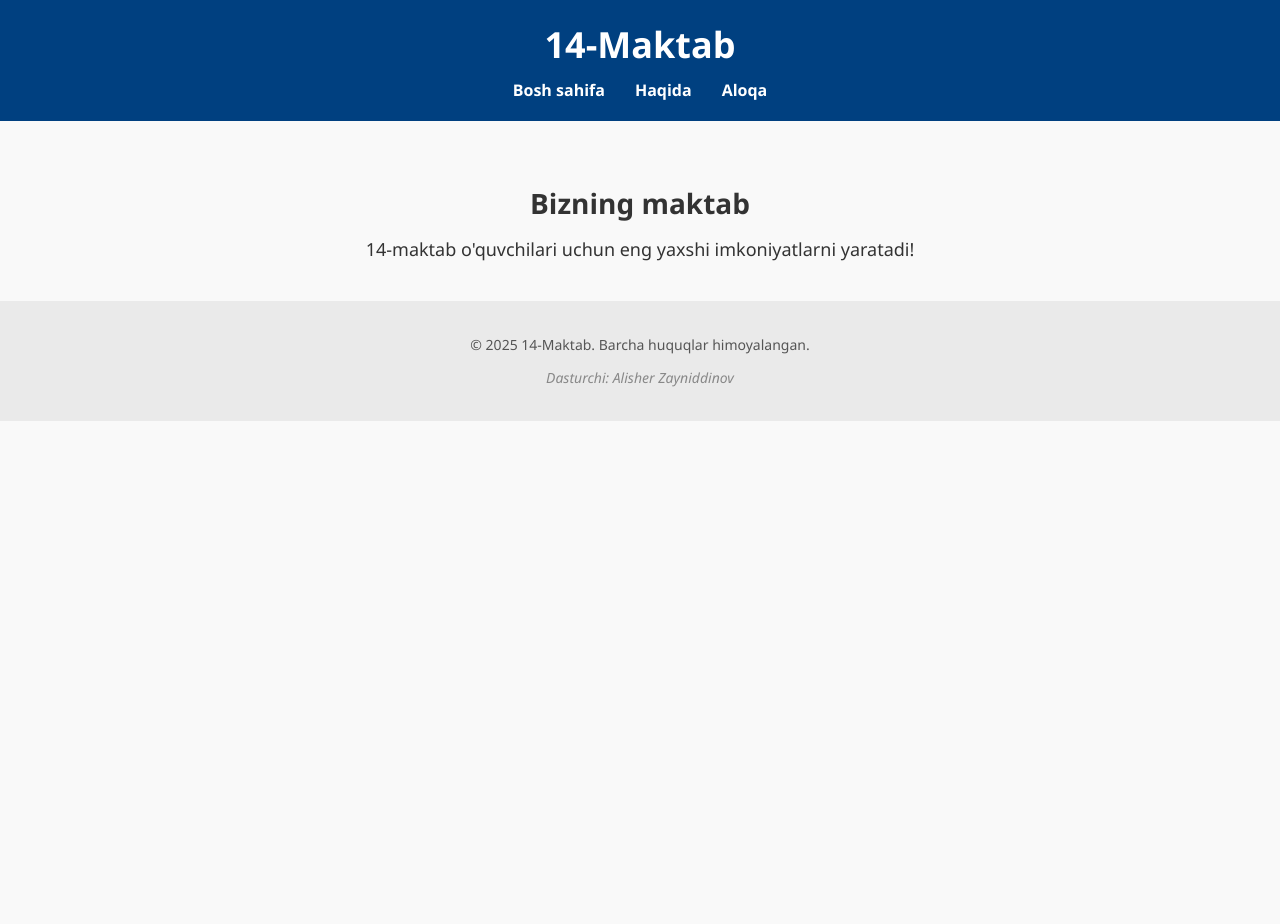
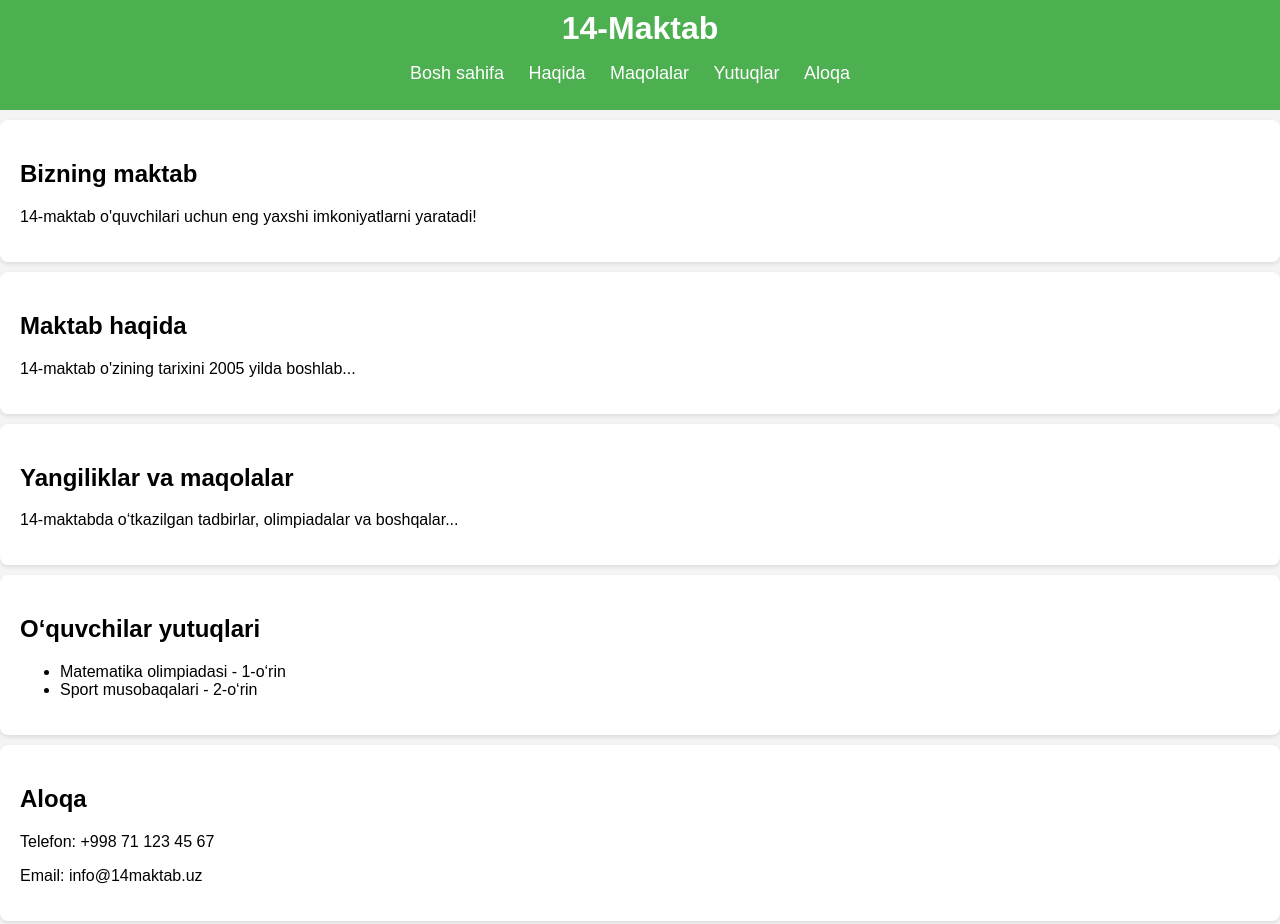
Before and after one commit to AlisherZayniddinov/14-maktab.uz, a plain HTML site: page index.html in a window 1280 px wide. Shown: the top 924 px of the page. Before the commit the page ends 800 px from the top, so only its background shows below. Drawn offline with Linux system fonts and the light colour scheme.

Commit message:
O'zgartirildi 23:48

```diff
--- a/index.html
+++ b/index.html
@@ -4,23 +4,49 @@
     <meta charset="UTF-8">
     <meta name="viewport" content="width=device-width, initial-scale=1.0">
     <title>14-Maktab</title>
-    <link rel="stylesheet" href="styles.css"> <!-- CSS fayli ulanishi -->
+    <link rel="stylesheet" href="styles.css"> <!-- CSS faylini ulash -->
 </head>
 <body>
     <header>
         <h1>14-Maktab</h1>
         <nav>
             <ul>
-                <li><a href="#">Bosh sahifa</a></li>
-                <li><a href="#">Haqida</a></li>
-                <li><a href="#">Aloqa</a></li>
+                <li><a href="#home">Bosh sahifa</a></li>
+                <li><a href="#about">Haqida</a></li>
+                <li><a href="#blog">Maqolalar</a></li>
+                <li><a href="#achievements">Yutuqlar</a></li>
+                <li><a href="#contact">Aloqa</a></li>
             </ul>
         </nav>
     </header>
 
-    <section>
+    <section id="home">
         <h2>Bizning maktab</h2>
         <p>14-maktab o'quvchilari uchun eng yaxshi imkoniyatlarni yaratadi!</p>
+    </section>
+
+    <section id="about">
+        <h2>Maktab haqida</h2>
+        <p>14-maktab o'zining tarixini 2005 yilda boshlab...</p>
+    </section>
+
+    <section id="blog">
+        <h2>Yangiliklar va maqolalar</h2>
+        <p>14-maktabda o‘tkazilgan tadbirlar, olimpiadalar va boshqalar...</p>
+    </section>
+
+    <section id="achievements">
+        <h2>O‘quvchilar yutuqlari</h2>
+        <ul>
+            <li>Matematika olimpiadasi - 1-o‘rin</li>
+            <li>Sport musobaqalari - 2-o‘rin</li>
+        </ul>
+    </section>
+
+    <section id="contact">
+        <h2>Aloqa</h2>
+        <p>Telefon: +998 71 123 45 67</p>
+        <p>Email: info@14maktab.uz</p>
     </section>
 
     <footer>
@@ -28,7 +54,6 @@
         <p>Dasturchi: Alisher Zayniddinov</p>
     </footer>
 
-
-    <script src="script.js"></script> <!-- JavaScript fayli ulanishi -->
+    <script src="script.js"></script> <!-- JavaScript faylini ulash -->
 </body>
 </html>
--- a/script.js
+++ b/script.js
@@ -1,7 +1,3 @@
-// Sayt ishga tushganidan so'ng konsolga habar chiqarish
-console.log("Sayt ishga tushdi!");
-
-// JavaScript orqali interaktivlik qo'shish
-document.querySelector("h1").addEventListener("click", function() {
-    alert("Siz 14-Maktab logotipini bosdingiz!");
-});
+// Saytni interaktiv qilish uchun JavaScript qo‘shish mumkin
+// Masalan, o‘zgartirishlar qo‘shish, shakllarni tekshirish yoki alertlar
+console.log("Sayt ishlamoqda!");
--- a/styles.css
+++ b/styles.css
@@ -1,73 +1,74 @@
-/* Umumiy body uchun */
+/* Bosh sahifa dizayni */
 body {
+    font-family: Arial, sans-serif;
     margin: 0;
     padding: 0;
-    font-family: 'Segoe UI', Tahoma, Geneva, Verdana, sans-serif;
-    background-color: #f9f9f9;
-    color: #333;
+    background-color: #f4f4f4;
 }
 
-/* Header qismi */
 header {
-    background-color: #004080;
+    background-color: #4CAF50;
     color: white;
-    padding: 20px 0;
+    padding: 10px 0;
     text-align: center;
 }
 
 header h1 {
     margin: 0;
-    font-size: 36px;
 }
 
-/* Navigatsiya menyusi */
 nav ul {
-    list-style: none;
+    list-style-type: none;
     padding: 0;
-    margin: 10px 0 0 0;
-    display: flex;
-    justify-content: center;
-    gap: 30px;
+}
+
+nav ul li {
+    display: inline;
+    margin-right: 20px;
 }
 
 nav ul li a {
+    color: white;
     text-decoration: none;
-    color: white;
-    font-weight: bold;
-    transition: color 0.3s;
+    font-size: 18px;
 }
 
 nav ul li a:hover {
-    color: #ffcc00;
+    text-decoration: underline;
 }
 
-/* Asosiy bo‘lim */
 section {
-    padding: 40px 20px;
-    text-align: center;
+    padding: 20px;
+    margin: 10px 0;
+    background-color: white;
+    border-radius: 8px;
+    box-shadow: 0 2px 4px rgba(0, 0, 0, 0.1);
 }
 
-section h2 {
-    font-size: 28px;
-    margin-bottom: 15px;
+footer {
+    background-color: #4CAF50;
+    color: white;
+    padding: 10px;
+    text-align: center;
+    margin-top: 20px;
 }
 
-section p {
-    font-size: 18px;
-    max-width: 600px;
-    margin: 0 auto;
+footer p {
+    margin: 5px;
 }
 
-/* Footer dizayni */
-footer {
-    text-align: center;
-    padding: 20px;
-    background-color: #eaeaea;
-    font-size: 14px;
-    color: #555;
+/* Mobil responsiv dizayn */
+@media (max-width: 600px) {
+    header h1 {
+        font-size: 24px;
+    }
+
+    nav ul li {
+        display: block;
+        margin-bottom: 10px;
+    }
+
+    nav ul li a {
+        font-size: 16px;
+    }
 }
-
-footer p:last-child {
-    color: #888;
-    font-style: italic;
-}
```
